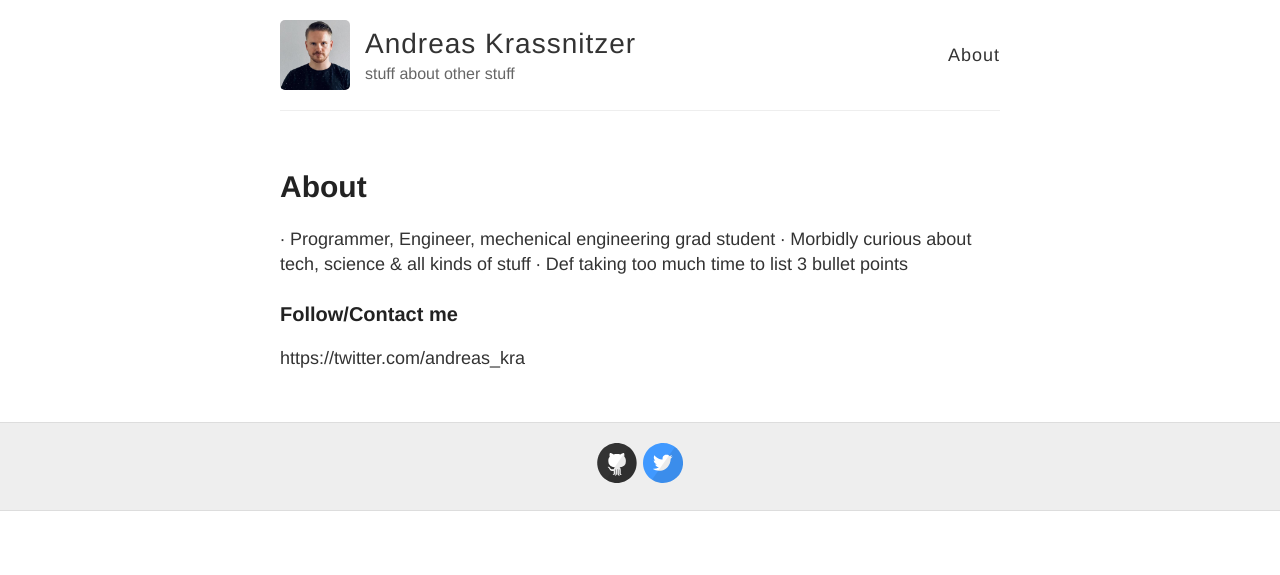
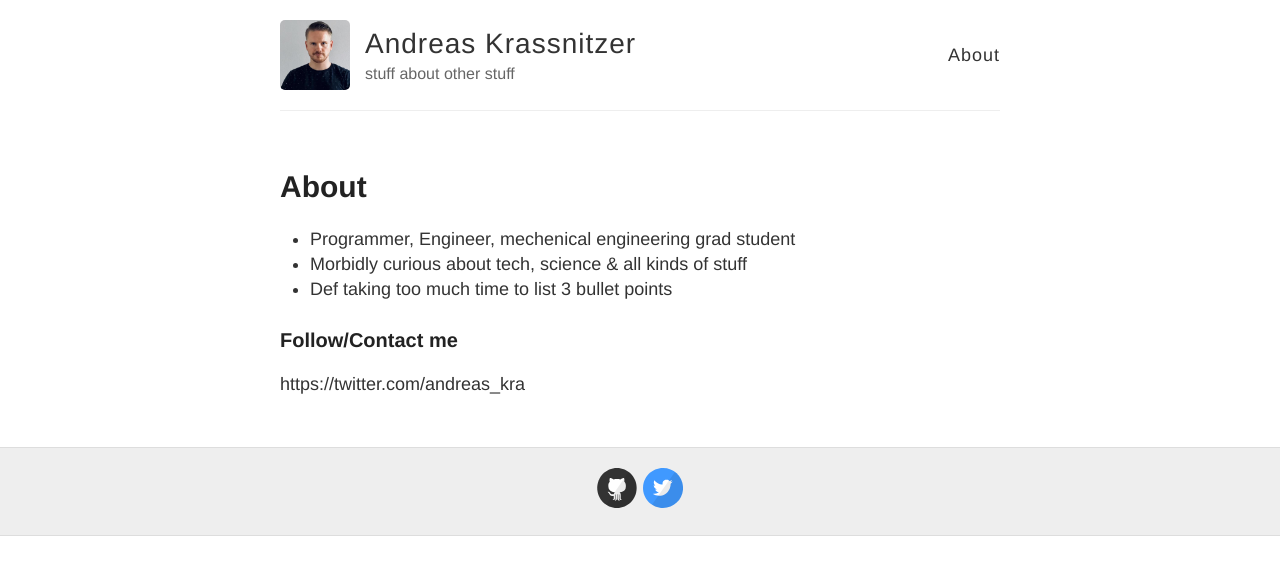
Before and after one commit to andreaskra/andreaskra.github.io, a Jekyll site: the page built from about.md, in a window 1280 px wide. Shown: the top 575 px of the page. Built offline with Jekyll 4.4.1, drawn with Linux system fonts in a browser that asks for light colours.

```diff
--- a/about.md
+++ b/about.md
@@ -4,9 +4,9 @@ title: About
 permalink: /about/
 ---
 
-∙ Programmer, Engineer, mechenical engineering grad student
-∙ Morbidly curious about tech, science & all kinds of stuff
-∙ Def taking too much time to list 3 bullet points
+- Programmer, Engineer, mechenical engineering grad student
+- Morbidly curious about tech, science & all kinds of stuff
+- Def taking too much time to list 3 bullet points
 
 ### Follow/Contact me
 
```
